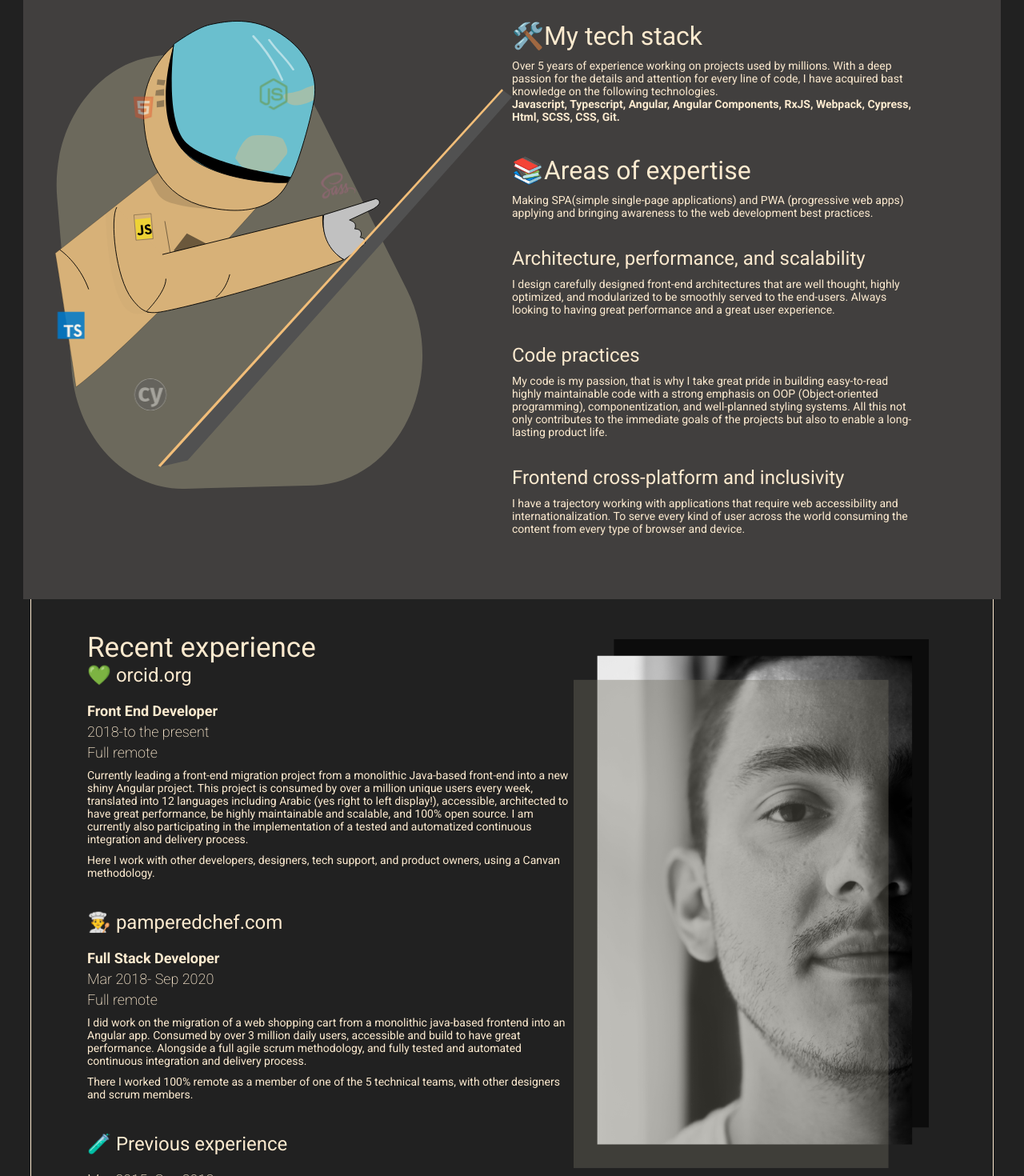
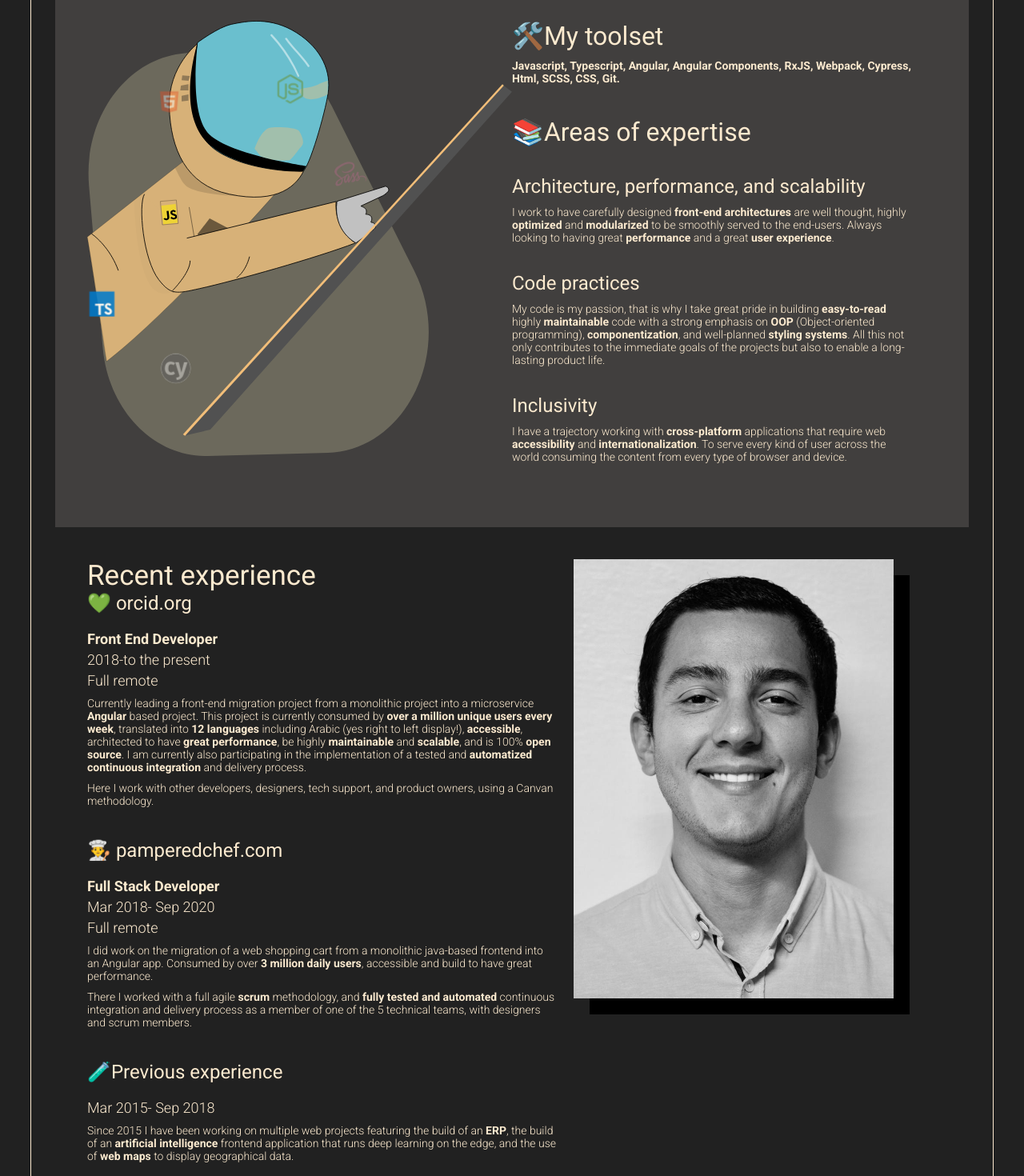
Before and after one commit to leomendoza123/mendoza.cr, a Vue app: page / in a window 1280 px wide. Shown: the part 820-2290 px from the top of the page at 80% size. Built offline with nearby package versions, Linux system fonts and the light colour scheme.

Commit message:
Update text

```diff
--- a/public/index.html
+++ b/public/index.html
@@ -6,7 +6,7 @@
     <meta name="viewport" content="width=device-width,initial-scale=1.0">
     <link rel="icon" href="<%= BASE_URL %>favicon.ico">
     <title><%= htmlWebpackPlugin.options.title %></title>
-    <link href="https://fonts.googleapis.com/css2?family=Roboto:wght@200;400;700&display=swap" rel="stylesheet">
+    <link href="https://fonts.googleapis.com/css2?family=Roboto:wght@300;400;700&display=swap" rel="stylesheet">
 
   </head>
   <body>
--- a/src/App.vue
+++ b/src/App.vue
@@ -97,8 +97,11 @@ h6 {
 }
 p {
   font-size: $paragraph;
-  font-weight: 400;
+  font-weight: 200;
   margin: 0;
+  strong {
+    font-weight: 700;
+  }
 }
 
 #app {
@@ -116,7 +119,6 @@ p {
 }
 
 body {
-
   max-width: 100%;
   padding: 30px;
 }
--- a/src/components/Button-component.vue
+++ b/src/components/Button-component.vue
@@ -1,5 +1,11 @@
 <template>
-  <button>{{ text }}</button>
+  <button
+    v-on:click="
+      navigate('https://www.upwork.com/freelancers/~0159c5b99b9daecc8e')
+    "
+  >
+    {{ text }}
+  </button>
 </template>
 
 <script lang="ts">
@@ -9,6 +15,11 @@ export default defineComponent({
   name: "Button",
   props: {
     text: String,
+  },
+  methods: {
+    navigate: (location: string) => {
+      window.location.href = location;
+    },
   },
 });
 </script>
@@ -30,14 +41,15 @@ button {
   transition: all 0.6s cubic-bezier(0.165, 0.84, 0.44, 1);
   cursor: pointer;
 }
-button:hover, button:focus{
+buttona:hover,
+button:focus {
   // -webkit-transform: scale(1.05, 1.05);
   // transform: scale(.95, .95);
   box-shadow: 1px 1px 25px rgba(255, 184, 0, 0.25);
 }
 
 button:active {
-  transform: scale(.96, .96);
+  transform: scale(0.96, 0.96);
   box-shadow: none;
 }
 </style>
--- a/src/illustrations/Portrait-illustration.vue
+++ b/src/illustrations/Portrait-illustration.vue
@@ -1,42 +1,6 @@
 <template>
   <div class="portrait-illustrations">
-    <svg
-      class="back"
-      width="394"
-      height="611"
-      viewBox="0 0 394 611"
-      fill="none"
-      xmlns="http://www.w3.org/2000/svg"
-    >
-      <rect
-        x="0.419373"
-        width="393.581"
-        height="610.284"
-        fill="#0A0A0A"
-        fill-opacity="0.9"
-      />
-    </svg>
-
-    <div class="middle">
-      <img src="../assets/portrait.png" />
-    </div>
-
-    <svg
-      class="front"
-      width="394"
-      height="612"
-      viewBox="0 0 394 612"
-      fill="none"
-      xmlns="http://www.w3.org/2000/svg"
-    >
-      <rect
-        y="0.824585"
-        width="393.581"
-        height="610.284"
-        fill="#6D695D"
-        fill-opacity="0.4"
-      />
-    </svg>
+    <img width="400" src="../assets/portrait.jpeg" />
   </div>
 </template>
 
@@ -55,25 +19,9 @@ export default defineComponent({
 .portrait-illustrations {
   position: relative;
   width: 454px;
-  height: 700px;
 }
-
-.back {
-  position: absolute;
-
-  top: 10px;
-  right: 10px;
-}
-.middle {
-  position: absolute;
-
-  top: 30px;
-  right: 30px;
-}
-.front {
-  position: absolute;
-
-  top: 60px;
-  right: 60px;
+img {
+  box-shadow: 20px 20px black;
+  max-width: 100%;
 }
 </style>
--- a/src/sections/Experience-section.vue
+++ b/src/sections/Experience-section.vue
@@ -10,13 +10,17 @@
         <h6>Full remote</h6>
         <p>
           Currently leading a front-end migration project from a monolithic
-          Java-based front-end into a new shiny Angular project. This project is
-          consumed by over a million unique users every week, translated into 12
-          languages including Arabic (yes right to left display!), accessible,
-          architected to have great performance, be highly maintainable and
-          scalable, and 100% open source. I am currently also participating in
-          the implementation of a tested and automatized continuous integration
-          and delivery process.
+          project into a microservice <strong>Angular</strong> based project.
+          This project is currently consumed by
+          <strong>over a million unique users every week</strong>, translated
+          into <strong>12 languages</strong> including Arabic (yes right to left
+          display!), <strong>accessible</strong>, architected to have
+          <strong>great performance</strong>, be highly
+          <strong>maintainable</strong> and <strong>scalable</strong>, and is
+          100% <strong>open source</strong>. I am currently also participating
+          in the implementation of a tested and
+          <strong>automatized continuous integration</strong> and delivery
+          process.
         </p>
 
         <p>
@@ -32,23 +36,26 @@
         <h6>Full remote</h6>
         <p>
           I did work on the migration of a web shopping cart from a monolithic
-          java-based frontend into an Angular app. Consumed by over 3 million
-          daily users, accessible and build to have great performance. Alongside
-          a full agile scrum methodology, and fully tested and automated
-          continuous integration and delivery process.
+          java-based frontend into an Angular app. Consumed by over
+          <strong>3 million daily users</strong>, accessible and build to have
+          great performance.
         </p>
         <p>
-          There I worked 100% remote as a member of one of the 5 technical
-          teams, with other designers and scrum members.
+          There I worked with a full agile <strong>scrum</strong> methodology,
+          and <strong>fully tested and automated</strong> continuous integration
+          and delivery process as a member of one of the 5 technical teams, with
+          designers and scrum members.
         </p>
       </div>
       <div class="subcontainer">
-        <h5>🧪 Previous experience</h5>
+        <h5>🧪Previous experience</h5>
         <h6>Mar 2015- Sep 2018</h6>
         <p>
-          Since 2015 I have been working on multiple web projects, from a
-          company ERP to an artificial neural network running on a frontend to
-          calculate a shopping card location at a supermarket.
+          Since 2015 I have been working on multiple web projects featuring the
+          build of an <strong>ERP</strong>, the build of an
+          <strong>artificial intelligence</strong> frontend application that
+          runs deep learning on the edge, and the use of
+          <strong>web maps</strong> to display geographical data.
         </p>
       </div>
     </div>
@@ -90,6 +97,7 @@ p {
 .text-container {
   max-width: 700px;
   flex-grow: 0;
+  padding-right: 20px;
 }
 
 .portrait-container {
--- a/src/sections/HeroBanner-section.vue
+++ b/src/sections/HeroBanner-section.vue
@@ -6,10 +6,10 @@
       <h2>Leonardo Mendoza</h2>
       <h3>Software developer</h3>
       <ul>
-        <li>More than 5 years working with web technologies</li>
+        <li>More than 5 years working on projects used by millions.</li>
         <li>Working experience with Angular since its release in 2016</li>
         <li>
-          Coding practices to build high-performance applications
+          Focus to build high-performance applications
         </li>
       </ul>
 
--- a/src/sections/TechStack-section.vue
+++ b/src/sections/TechStack-section.vue
@@ -7,12 +7,7 @@
     </div>
     <div class="text-container">
       <div class="subcontainer">
-        <h4>🛠️My tech stack</h4>
-        <p>
-          Over 5 years of experience working on projects used by millions. With
-          a deep passion for the details and attention for every line of code, I
-          have acquired bast knowledge on the following technologies.
-        </p>
+        <h4>🛠️My toolset</h4>
         <p>
           <strong>
             Javascript, Typescript, Angular, Angular Components, RxJS, Webpack,
@@ -22,31 +17,33 @@
       </div>
       <div class="subcontainer">
         <h4>📚Areas of expertise</h4>
-        <p>
-          Making SPA(simple single-page applications) and PWA (progressive web
-          apps) applying and bringing awareness to the web development best
-          practices.
-        </p>
         <h5>Architecture, performance, and scalability</h5>
         <p>
-          I design carefully designed front-end architectures that are well
-          thought, highly optimized, and modularized to be smoothly served to
-          the end-users. Always looking to having great performance and a great
-          user experience.
+          I work to have carefully designed
+          <strong> front-end architectures </strong> are well thought, highly
+          <strong>optimized</strong> and <strong>modularized</strong> to be
+          smoothly served to the end-users. Always looking to having great
+          <strong>performance</strong> and a great
+          <strong>user experience</strong>.
         </p>
         <h5>Code practices</h5>
         <p>
           My code is my passion, that is why I take great pride in building
-          easy-to-read highly maintainable code with a strong emphasis on OOP
-          (Object-oriented programming), componentization, and well-planned
-          styling systems. All this not only contributes to the immediate goals
-          of the projects but also to enable a long-lasting product life.
+          <strong>easy-to-read</strong> highly
+          <strong>maintainable</strong> code with a strong emphasis on
+          <strong>OOP</strong> (Object-oriented programming),
+          <strong>componentization</strong>, and well-planned
+          <strong>styling systems</strong>. All this not only contributes to the
+          immediate goals of the projects but also to enable a long-lasting
+          product life.
         </p>
 
-        <h5>Frontend cross-platform and inclusivity</h5>
+        <h5>Inclusivity</h5>
         <p>
-          I have a trajectory working with applications that require web
-          accessibility and internationalization. To serve every kind of user
+          I have a trajectory working with
+          <strong>cross-platform</strong> applications that require web
+          <strong>accessibility</strong> and
+          <strong>internationalization</strong>. To serve every kind of user
           across the world consuming the content from every type of browser and
           device.
         </p>
@@ -84,8 +81,6 @@ h5 {
   margin-top: 100px;
   background-color: $base-mid;
   display: flex;
-  margin-left: -40px;
-  margin-right: -40px;
   overflow: hidden;
 }
 
```
Also changed, not shown: src/assets/portrait.jpeg (added), src/assets/portrait.png (deleted).
